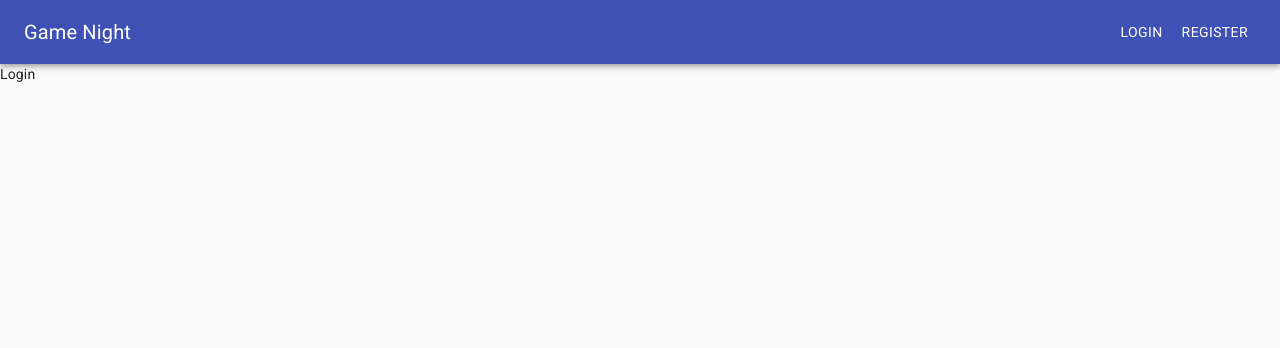
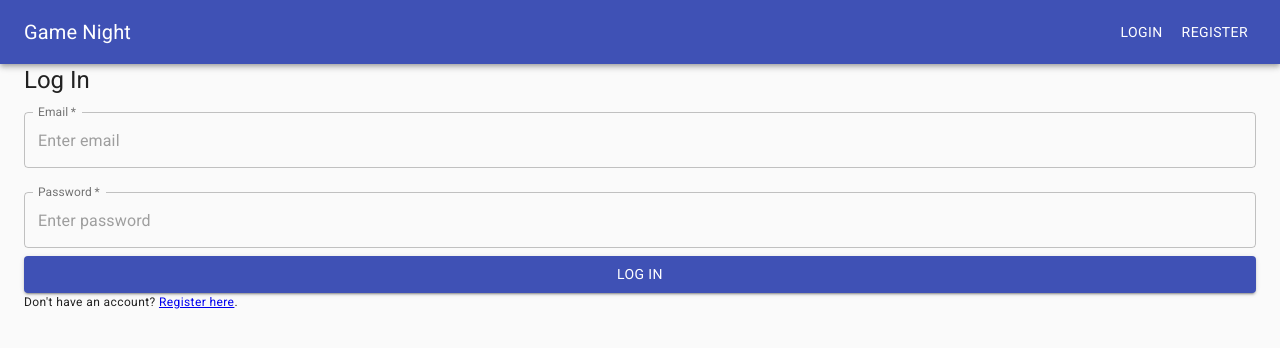
Before and after one commit to claudiorivera/game-night, a React (Create React App) app in the folder client/: page /login in a window 1280 px wide. Shown: the top 348 px of the page. Built offline with nearby package versions, Linux system fonts and the light colour scheme.

Commit message:
Register and login UI done

```diff
--- a/client/src/App.js
+++ b/client/src/App.js
@@ -2,7 +2,7 @@ import React, { Fragment } from "react";
 import "fontsource-roboto";
 import { CssBaseline } from "@material-ui/core";
 import { Router } from "@reach/router";
-import { Register, Login, Dashboard } from "./components";
+import { Register, Login, Dashboard, Welcome } from "./components";
 import { MainAppBar } from "./components/MainAppBar";
 
 function App() {
@@ -11,6 +11,7 @@ function App() {
       <CssBaseline />
       <MainAppBar />
       <Router>
+        <Welcome path="/" />
         <Dashboard path="dashboard" />
         <Login path="login" />
         <Register path="register" />
--- a/client/src/components/Login.js
+++ b/client/src/components/Login.js
@@ -1,5 +1,43 @@
 import React from "react";
+import { Typography, TextField, Container, Button } from "@material-ui/core";
+import { Link } from "@reach/router";
 
 export const Login = () => {
-  return <div>Login</div>;
+  return (
+    <Container>
+      <Typography variant="h5">Log In</Typography>
+      <TextField
+        required
+        id="email"
+        label="Email"
+        placeholder="Enter email"
+        fullWidth
+        margin="normal"
+        InputLabelProps={{
+          shrink: true,
+        }}
+        variant="outlined"
+      />
+      <TextField
+        required
+        type="password"
+        id="password"
+        label="Password"
+        placeholder="Enter password"
+        fullWidth
+        margin="normal"
+        InputLabelProps={{
+          shrink: true,
+        }}
+        variant="outlined"
+      />
+
+      <Button fullWidth color="primary" variant="contained">
+        Log In
+      </Button>
+      <Typography variant="caption" display="block" gutterBottom>
+        Don't have an account? <Link to="/register">Register here</Link>.
+      </Typography>
+    </Container>
+  );
 };
--- a/client/src/components/Register.js
+++ b/client/src/components/Register.js
@@ -1,5 +1,67 @@
 import React from "react";
+import { Typography, TextField, Container, Button } from "@material-ui/core";
+import { Link } from "@reach/router";
 
 export const Register = () => {
-  return <div>Register</div>;
+  return (
+    <Container>
+      <Typography variant="h5">Register</Typography>
+      <TextField
+        required
+        id="name"
+        label="Name"
+        placeholder="Enter Name"
+        fullWidth
+        margin="normal"
+        InputLabelProps={{
+          shrink: true,
+        }}
+        variant="outlined"
+      />
+      <TextField
+        required
+        id="email"
+        label="Email"
+        placeholder="Enter email"
+        fullWidth
+        margin="normal"
+        InputLabelProps={{
+          shrink: true,
+        }}
+        variant="outlined"
+      />
+      <TextField
+        required
+        type="password"
+        id="password"
+        label="Password"
+        placeholder="Enter password"
+        fullWidth
+        margin="normal"
+        InputLabelProps={{
+          shrink: true,
+        }}
+        variant="outlined"
+      />
+      <TextField
+        required
+        type="password"
+        id="password2"
+        label="Confirm password"
+        placeholder="Confirm password"
+        fullWidth
+        margin="normal"
+        InputLabelProps={{
+          shrink: true,
+        }}
+        variant="outlined"
+      />
+      <Button fullWidth color="primary" variant="contained">
+        Register
+      </Button>
+      <Typography variant="caption" display="block" gutterBottom>
+        Already registered? <Link to="/login">Login here</Link>.
+      </Typography>
+    </Container>
+  );
 };
--- /dev/null
+++ b/client/src/components/Welcome.js
@@ -0,0 +1,5 @@
+import React from "react";
+
+export const Welcome = () => {
+  return <div>Create an account or login</div>;
+};
--- a/client/src/components/index.js
+++ b/client/src/components/index.js
@@ -1,5 +1,5 @@
 import { Login } from "../components/Login";
 import { Register } from "../components/Register";
 import { Dashboard } from "../components/Dashboard";
-
-export { Login, Register, Dashboard };
+import { Welcome } from "../components/Welcome";
+export { Login, Register, Dashboard, Welcome };
```
Also changed, not shown: client/public/index.html (+0 -23 lines), 2 other files (tests, documents, lock files or other folders).
